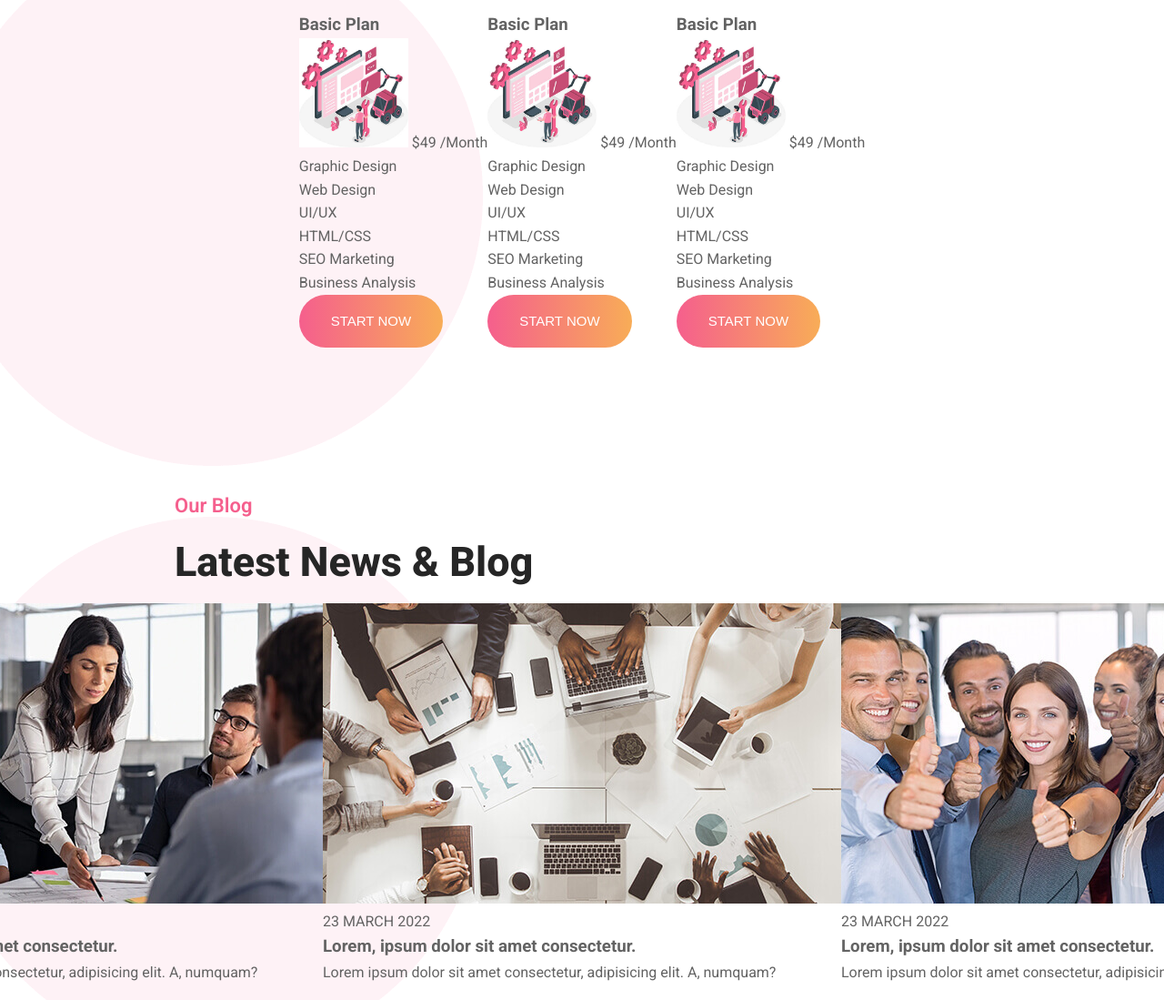
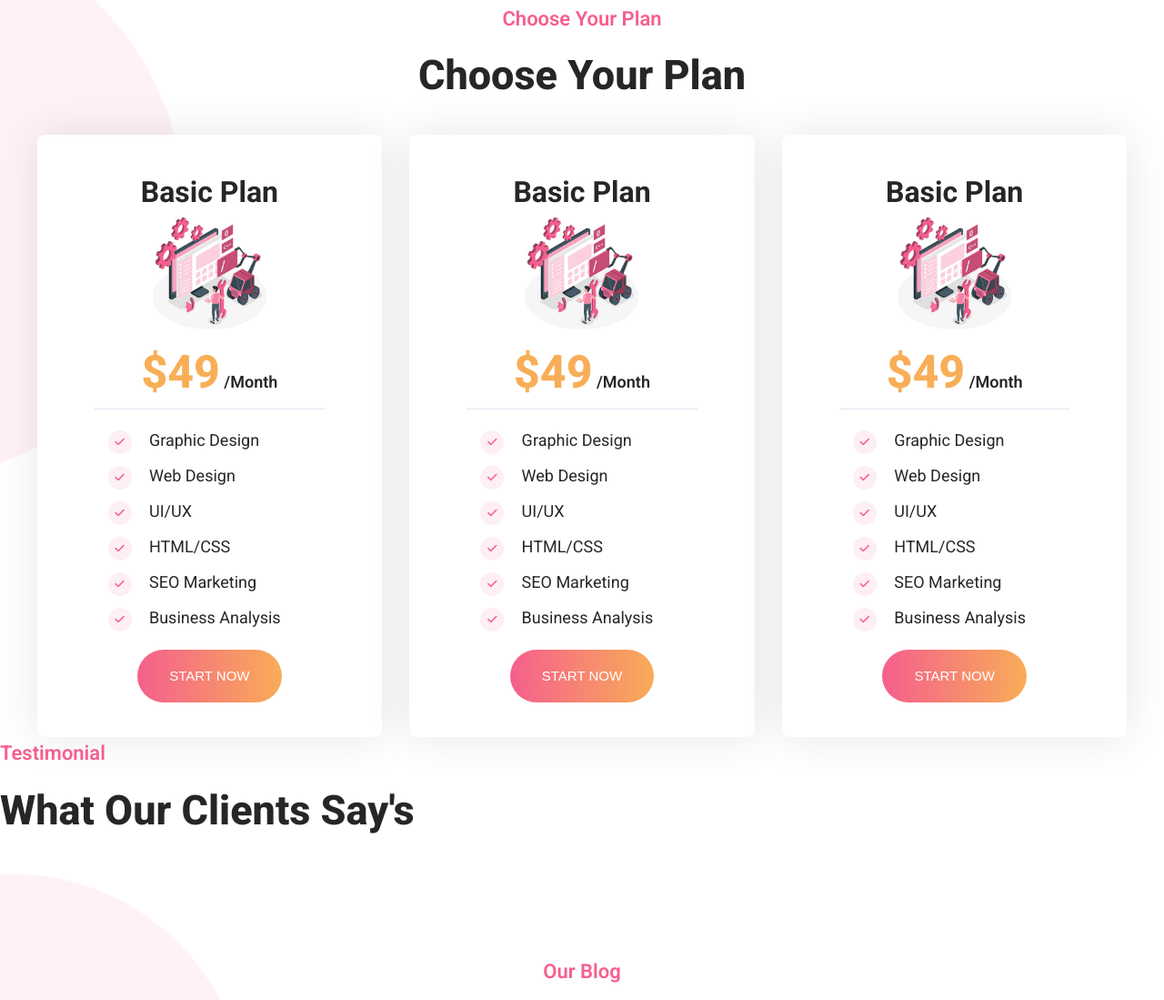
Before and after one commit to gitdxb/CC_Samar14, a plain HTML site: page index.html in a window 1280 px wide. Shown: the part 4756-5855 px from the top of the page at 91% size. Drawn offline with nearby package versions, Linux system fonts and the light colour scheme.

Commit message:
update code

```diff
--- a/css/style.css
+++ b/css/style.css
@@ -329,12 +329,13 @@ nav {
     background-position: center;
 }
 .portfolio__content {
-    width: 70%;
+    width: 100%;
     margin: auto;
 }
 .portfolio__item img {
     width: 100%;
     height: 100%;
+    border-radius: 10px;
 }
 .portfolio__content {
     display: grid;
@@ -351,22 +352,82 @@ nav {
     grid-column: 3 / 4;
     grid-row: 2 / 4;
   }
+  .portfolio__container {
+    max-width: 1199px;
+    margin: auto;
+    padding-top: 115px;
+    text-align: center;
+  }
 /* Plan */
 .plan {
     width: 100%;
-    height: 650px;
     background-image: url(../img/bg16.png);
+    background-size: cover;
+    background-position: center;
+    text-align: center;
+    padding-top: 115px;
 }
 .plan__content {
-    width: 70%;
+    width: 1199px;
     margin: auto;
-    display: flex;
-    justify-content: center;
-    align-items: center;
+    display: grid;
+    grid-template-columns: repeat(3,1fr);
+    margin-top: 40px;
+    gap: 30px;
+}
+.plan__item {
+    padding: 35px 60px;
+    border: 3px solid transparent;
+    border-radius: 8px;
+    background-color: #fff;
+    box-shadow: 1px 0 50px rgb(0 0 0 / 10%);
+    border-image: 100 round;
+    transition: all .5s;
 }
 .plan__item img {
-    width: 120px;
-    height: 120px;
+    width: 125px;
+    height: 125px;
+}
+.plan__item:hover {
+    border-image: url(../img/br.png) 1 round;
+}
+.plan__item h3 {
+    font-weight: 700;
+    color: #262626;
+    font-size: 2rem;
+}
+.plan__price {
+    color: #f8ae56;
+    font-size: 50px;
+    font-weight: 800;
+}
+.plan__item div span:last-of-type {
+    font-size: 18px;
+    color: #262626;
+    font-weight: 600;
+}
+.plan__item ul {
+    text-align: left;
+    padding: 15px;
+    border-top: 1px solid #e1e1f0;
+}
+.plan__item li {
+    padding: 5px 0;
+    font-weight: 400;
+    font-size: 18px;
+    color: #262626;
+}
+.plan__item i {
+    font-size: 12px;
+    width: 26px;
+    height: 26px;
+    line-height: 26px;
+    text-align: center;
+    background-color: #feeff3;
+    color: #f55f8d;
+    border-radius: 100%;
+    margin-right: 15px;
+
 }
 /* Testimonial */
 
@@ -375,10 +436,14 @@ nav {
 .blog {
     width: 100%;
     background-image: url(../img/bg16.png);
-    height: 800px;
+    background-size: cover;
+    background-position: top center;
+    text-align: center;
+    padding-bottom: 50px;
+    padding-top: 115px;
 }
 .blog__container {
-    width: 70%;
+    width: 1199px;
     margin: auto;
 }
 .blog__content {
@@ -386,36 +451,103 @@ nav {
     justify-content: center;
     align-items: center;
 }
+.blog__item {
+    text-align: left;
+    background: rgba(245, 95, 141, .1);
+    border-radius: 8px;
+}
 /* Footer */
 footer {
     width: 100%;
     background-image: url(../img/bg4.png);
-    height: 800px;
+    height: auto;
+    background-repeat: no-repeat;
+    background-position: center;
+    background-color: #0e1b1f;
+    background-size: contain;
+    color: #fff;
+    font-size: 15px;
+    position: relative;
 }
 .footer__containner {
-    width: 70%;
+    width: 1199px;
     margin: auto;
 }
 .footer__content {
     display: flex;
-    justify-content: center;
+    /* justify-content: center;
     align-items: center;
-    height: 500px;
+    height: 500px; */
+    padding: 70px 0;
+    position: relative;
 }
 .footer__newsletter {
+    padding: 50px 60px;
+    background-color: #fff;
+    border-radius: 10px;
+    box-shadow: 0 0 30px 0 rgb(0 0 0 / 10%);
+    background-image: url(../img/pattern3.png);
+    background-position: bottom;
+    background-repeat: no-repeat;
+    background-size: 100%;
+    position: relative;
     display: flex;
-    justify-content: space-around;
-    /* width: 80%; */
-    margin: auto;
-    height: 200px;
-    background-color: red;
-    align-items: center;
+}
+.footer__newsletter p {
+    width: 50%;
+    font-size: 28px;
+    color: #262626;
+    font-weight: bold;
+}
+.footer__newsletter form {
+    width: 50%;
+    text-align: right;
+    border-radius: 0.5rem;
+    box-shadow: 0 0 60px 0 rgb(0 0 0 / 10%);
+}
+.footer__newsletter input {
+    padding: 20px 20px;
+    font-size: 15px;
+    font-weight: 400;
+    color: #888;
+    background: #fff;
+    /* flex: 1 1 auto; */
+    border-radius: 0.5rem 0 0 0.5rem;
+    border: 1px solid #fff;
+    outline: 0;
+    transition: all .5s;
+    width: 72%;
+    height: 100%;
+}
+.footer__newsletter input:focus, .footer__newsletter input:hover {
+    border-color: #f55f8d;
+}
+.footer__newsletter button {
+    padding: 20px 35px;
+    font-size: 20px;
+    background-image: linear-gradient(to right,#f55f8d 0,#f8ae56 51%,#f55f8d 100%);
+    background-size: 200%;
+    border-color: transparent;
+    transition: all .5s;
+    border-radius: 0 0.5rem 0.5rem 0;
+    color: #fff;
+    cursor: pointer;
+    height: 100%;
 }
 .footer__copyright {
     display: flex;
     justify-content: space-between;
     padding: 15px 0;
     border-top: 1px solid rgba(128, 128, 128, 0.281);
+}
+.footer__item {
+    width: 25%;
+}
+.footer__item a {
+    color: #636363;
+    font-size: 16px ;
+    transition: all .5s;
+    text-decoration: none;
 }
 
 
--- a/index.html
+++ b/index.html
@@ -222,42 +222,102 @@
                 <div class="plan__item">
                     <h3>Basic Plan</h3>
                     <img src="./img/pic1_3.jpg" alt="">
+                    <div>
                         <span class="plan__price">$49</span><span> /Month</span>
+                    </div>
                     <ul>
-                        <li>Graphic Design</li>
-                        <li>Web Design</li>
-                        <li>UI/UX</li>
-                        <li>HTML/CSS</li>
-                        <li>SEO Marketing</li>
-                        <li>Business Analysis</li>
+                        <li>
+                            <i class="fa fa-check"></i>
+                            Graphic Design
+                        </li>
+                        <li>
+                            <i class="fa fa-check"></i>
+                            Web Design
+                        </li>
+                        <li>
+                            <i class="fa fa-check"></i>
+                            UI/UX
+                        </li>
+                        <li>
+                            <i class="fa fa-check"></i>
+                            HTML/CSS
+                        </li>
+                        <li>
+                            <i class="fa fa-check"></i>
+                            SEO Marketing
+                        </li>
+                        <li>
+                            <i class="fa fa-check"></i>
+                            Business Analysis
+                        </li>
                     </ul>
                     <button>START NOW</button>
                 </div>
                 <div class="plan__item">
                     <h3>Basic Plan</h3>
                     <img src="./img/pic1_3.jpg" alt="">
+                    <div>
                         <span class="plan__price">$49</span><span> /Month</span>
+                    </div>
                     <ul>
-                        <li>Graphic Design</li>
-                        <li>Web Design</li>
-                        <li>UI/UX</li>
-                        <li>HTML/CSS</li>
-                        <li>SEO Marketing</li>
-                        <li>Business Analysis</li>
+                        <li>
+                            <i class="fa fa-check"></i>
+                            Graphic Design
+                        </li>
+                        <li>
+                            <i class="fa fa-check"></i>
+                            Web Design
+                        </li>
+                        <li>
+                            <i class="fa fa-check"></i>
+                            UI/UX
+                        </li>
+                        <li>
+                            <i class="fa fa-check"></i>
+                            HTML/CSS
+                        </li>
+                        <li>
+                            <i class="fa fa-check"></i>
+                            SEO Marketing
+                        </li>
+                        <li>
+                            <i class="fa fa-check"></i>
+                            Business Analysis
+                        </li>
                     </ul>
                     <button>START NOW</button>
                 </div>
                 <div class="plan__item">
                     <h3>Basic Plan</h3>
                     <img src="./img/pic1_3.jpg" alt="">
+                    <div>
                         <span class="plan__price">$49</span><span> /Month</span>
+                    </div>
                     <ul>
-                        <li>Graphic Design</li>
-                        <li>Web Design</li>
-                        <li>UI/UX</li>
-                        <li>HTML/CSS</li>
-                        <li>SEO Marketing</li>
-                        <li>Business Analysis</li>
+                        <li>
+                            <i class="fa fa-check"></i>
+                            Graphic Design
+                        </li>
+                        <li>
+                            <i class="fa fa-check"></i>
+                            Web Design
+                        </li>
+                        <li>
+                            <i class="fa fa-check"></i>
+                            UI/UX
+                        </li>
+                        <li>
+                            <i class="fa fa-check"></i>
+                            HTML/CSS
+                        </li>
+                        <li>
+                            <i class="fa fa-check"></i>
+                            SEO Marketing
+                        </li>
+                        <li>
+                            <i class="fa fa-check"></i>
+                            Business Analysis
+                        </li>
                     </ul>
                     <button>START NOW</button>
                 </div>
@@ -265,7 +325,18 @@
         </div>
     </section>
     <!-- TESTIMONIAL  -->
-    <section class="testimonial"></section>
+    <section class="testimonial">
+        <div class="testimonial__container">
+            <p class="tagline">Testimonial</p>
+            <h2>What Our Clients Say's</h2>
+        </div>
+        <div class="testimonial__content">
+            <div class="testimonial__ava">
+
+            </div>
+            <div class="testimonial__feedback"></div>
+        </div>
+    </section>
     <!-- BLOG  -->
     <section class="blog">
         <div class="blog__container">
@@ -310,22 +381,29 @@
             <div class="footer__newsletter">
                 <p>Subscribe To Our Newsletter</p>
                 <form action="post">
-                    <input type="email" name="" id="" placeholder="Your Email">
+                    <input type="email" name="" id="" placeholder="Your Email Address">
                     <button>Submit</button>
                 </form>
             </div>
                 <div class="footer__content">
                     <div class="footer__item">
+                        <a href="#">
                             <img src="./img/logo-white.png" alt="">
+                        </a>
+                        <div>
                             <i class="fa-solid fa-phone"></i>
-                        <span>1800-123-4567 <br>
+                            <span> 1800-123-4567 <br>
                             +91 987-654-3210</span>
-
-                        <i class="fa-solid fa-envelope"></i><span>info@example.com <br>
+                        </div>
+                        <div>
+                            <i class="fa-solid fa-envelope"></i><span> info@example.com <br>
                                 services@gmail.com</span>
+                        </div>
+                        <div>
                             <i class="fa-solid fa-location-dot"></i>
-                        <span>Demo Address #8901 Marmora<br>
+                            <span> Demo Address #8901 Marmora<br>
                             Road City</span>
+                        </div>
                     </div>
                     <div class="footer__item">
                         <h3>Our Links</h3>
```
Lines whose indentation alone changed are shown as unchanged.
